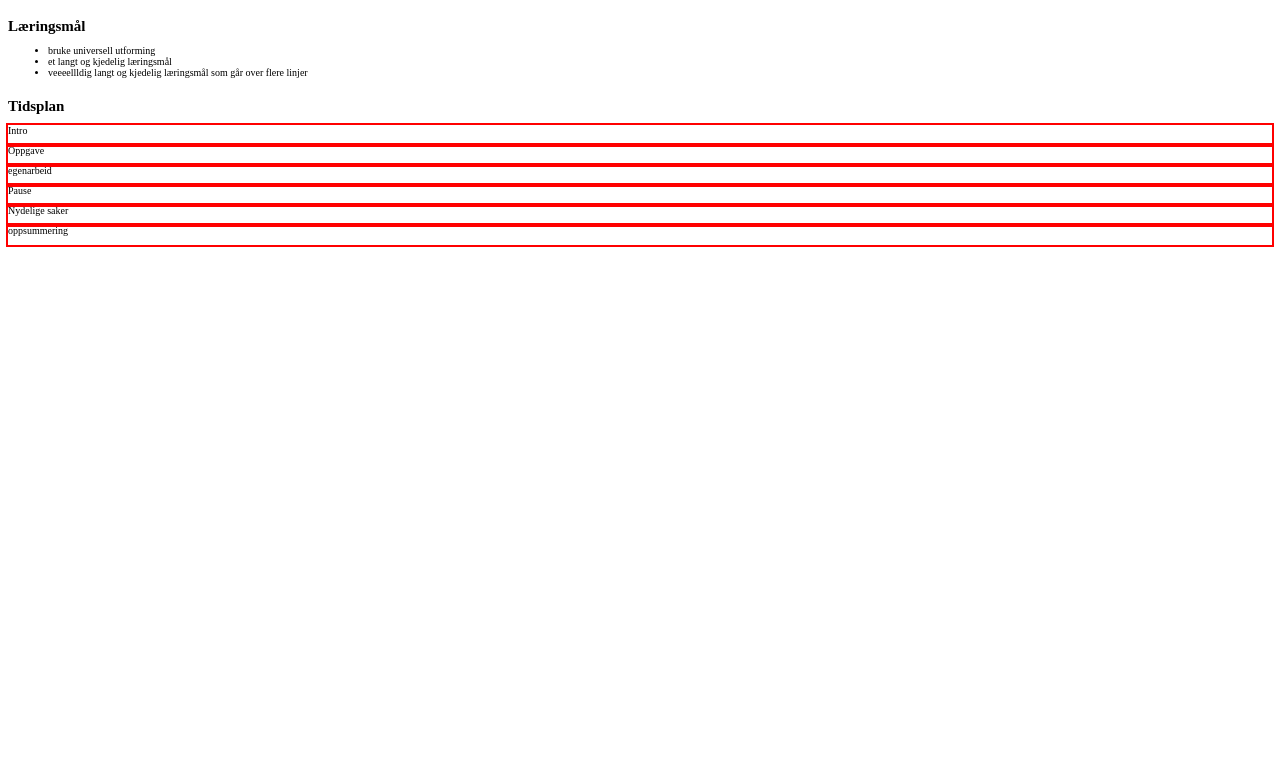
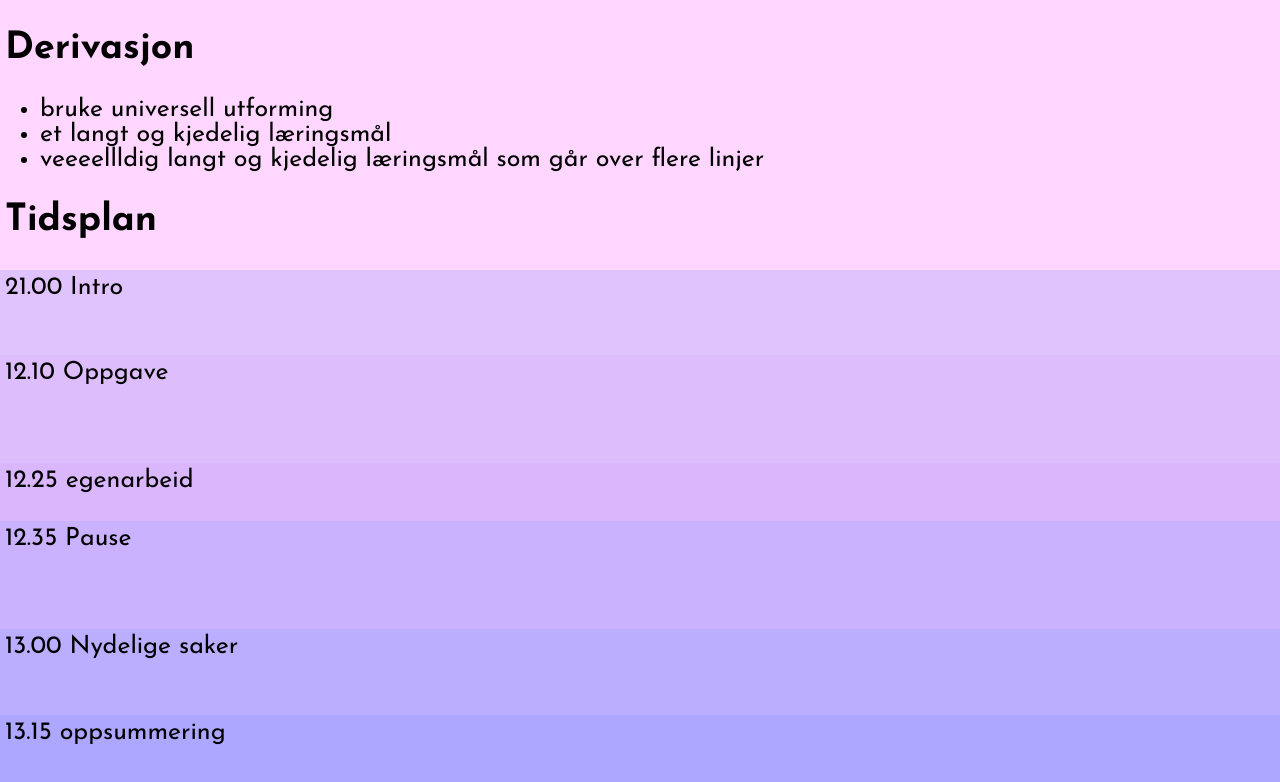
Before and after one commit to stalegjelsten/tidsplan-for-undervisning, a SvelteKit app: page / in a window 1280 px wide. Shown: the top 782 px of the page. Built offline with nearby package versions, Linux system fonts and the light colour scheme.

Commit message:
adds moving scrollbar

```diff
--- a/src/routes/+page.svelte
+++ b/src/routes/+page.svelte
@@ -1,24 +1,77 @@
 <script>
+	import { browser } from '$app/environment';
+
 	let tidsplan_inndata = {
+		tema: 'Derivasjon',
 		laeringsmaal: [
 			'bruke universell utforming',
 			'et langt og kjedelig læringsmål',
 			'veeeellldig langt og kjedelig læringsmål som går over flere linjer'
 		],
 		tidsplan: [
-			{ id: '1', startkl: '12.00', sluttkl: '12.15', andel: 17, innhold: 'Intro' },
+			{ id: '1', startkl: '21.00', sluttkl: '12.15', andel: 17, innhold: 'Intro' },
 			{ id: '2', startkl: '12.10', sluttkl: '12.25', andel: 22, innhold: 'Oppgave' },
 			{ id: '3', startkl: '12.25', sluttkl: '12.35', andel: 11, innhold: 'egenarbeid' },
 			{ id: '4', startkl: '12.35', sluttkl: '12.55', andel: 22, innhold: 'Pause' },
 			{ id: '5', startkl: '13.00', sluttkl: '13.15', andel: 17, innhold: 'Nydelige saker' },
-			{ id: '6', startkl: '13.15', sluttkl: '13.32', andel: 17, innhold: 'oppsummering' }
+			{ id: '6', startkl: '13.15', sluttkl: '23.32', andel: 17, innhold: 'oppsummering' }
 		]
 	};
+	const colors = [
+		'e0c3fc',
+		'ddbdfc',
+		'dab6fc',
+		'cbb2fe',
+		'bbadff',
+		'ada7ff',
+		'9fa0ff',
+		'8e94f2',
+		'8187dc',
+		'757bc8'
+	];
+
+	let myStart = new Date();
+	myStart.setHours(Number(tidsplan_inndata.tidsplan[0].startkl.slice(0, 2)));
+	myStart.setMinutes(Number(tidsplan_inndata.tidsplan[0].startkl.slice(3, 5)));
+	myStart.setSeconds(0);
+
+	let end = new Date();
+	end.setHours(
+		Number(tidsplan_inndata.tidsplan[tidsplan_inndata.tidsplan.length - 1].sluttkl.slice(0, 2))
+	);
+	end.setMinutes(
+		Number(tidsplan_inndata.tidsplan[tidsplan_inndata.tidsplan.length - 1].sluttkl.slice(3, 5))
+	);
+	end.setSeconds(0);
+
+	setInterval(() => {
+		if (browser) {
+			let height = document.querySelector('#tidsplan').offsetHeight;
+
+			document.getElementById('scrollbar').style.marginTop =
+				getPositionOfScrollbar(height, myStart, end) + 'px';
+		}
+	}, 1000);
+
+	function getPositionOfScrollbar(tidsplanHeight, startTime, endTime) {
+		let now = new Date();
+		const amountDone = (now - startTime) / (endTime - startTime);
+		return Math.round(amountDone * tidsplanHeight);
+	}
 </script>
+
+<head>
+	<link rel="preconnect" href="https://fonts.googleapis.com" />
+	<link rel="preconnect" href="https://fonts.gstatic.com" crossorigin />
+	<link
+		href="https://fonts.googleapis.com/css2?family=Josefin+Sans:wght@400;700&display=swap"
+		rel="stylesheet"
+	/></head
+>
 
 <div id="container">
 	<div id="laeringsmaal">
-		<h1>Læringsmål</h1>
+		<h1>{tidsplan_inndata.tema}</h1>
 		<ul>
 			{#each tidsplan_inndata.laeringsmaal as maal}
 				<li>{maal}</li>
@@ -28,12 +81,14 @@
 
 	<h1>Tidsplan</h1>
 	<div id="tidsplan">
-		{#each tidsplan_inndata.tidsplan as undervisningsbolk}
+		<div id="scrollbar">&nbsp;</div>
+		{#each tidsplan_inndata.tidsplan as undervisningsbolk, i}
 			<div
 				id={undervisningsbolk.id}
-				name={undervisningsbolk.innhold}
-				style="flex: {undervisningsbolk.andel};"
+				class="bolk"
+				style="flex: {undervisningsbolk.andel}; background-color: #{colors[i % colors.length]};"
 			>
+				{undervisningsbolk.startkl}
 				{undervisningsbolk.innhold}
 			</div>
 		{/each}
@@ -43,28 +98,48 @@
 <style>
 	:global(html) {
 		height: 100%;
-		width: 100vw;
 		margin: 0;
 		font-size: 62.5%;
 	}
+	:global(body) {
+		height: 100%;
+		margin: 0;
+		font-family: 'Josefin Sans', Arial, Helvetica, sans-serif;
+		font-size: 250%;
+	}
 	h1 {
+		padding: 0.5rem;
 		font-size: 150%;
+	}
+	#laeringsmaal ul {
+		margin: 0;
 	}
 	div#container {
 		display: flex;
 		flex-direction: column;
 		height: 100%;
+		background-color: #ffd6ff;
 	}
 	#container #laeringsmaal {
 		flex: 0 1 auto;
 	}
 	#container #tidsplan {
+		z-index: 0;
 		flex: 1 1 auto;
 		display: flex;
 		flex-direction: column;
 	}
-	#tidsplan div {
+	.bolk {
+		z-index: 0;
 		min-height: 2rem;
-		outline: 2px solid red;
+		/* outline: 2px solid red; */
+		padding: 0.5rem;
+	}
+	div#scrollbar {
+		z-index: 1;
+		position: absolute;
+		width: 100%;
+		height: 1rem;
+		background-color: rgba(255, 0, 0, 0.5);
 	}
 </style>
```
